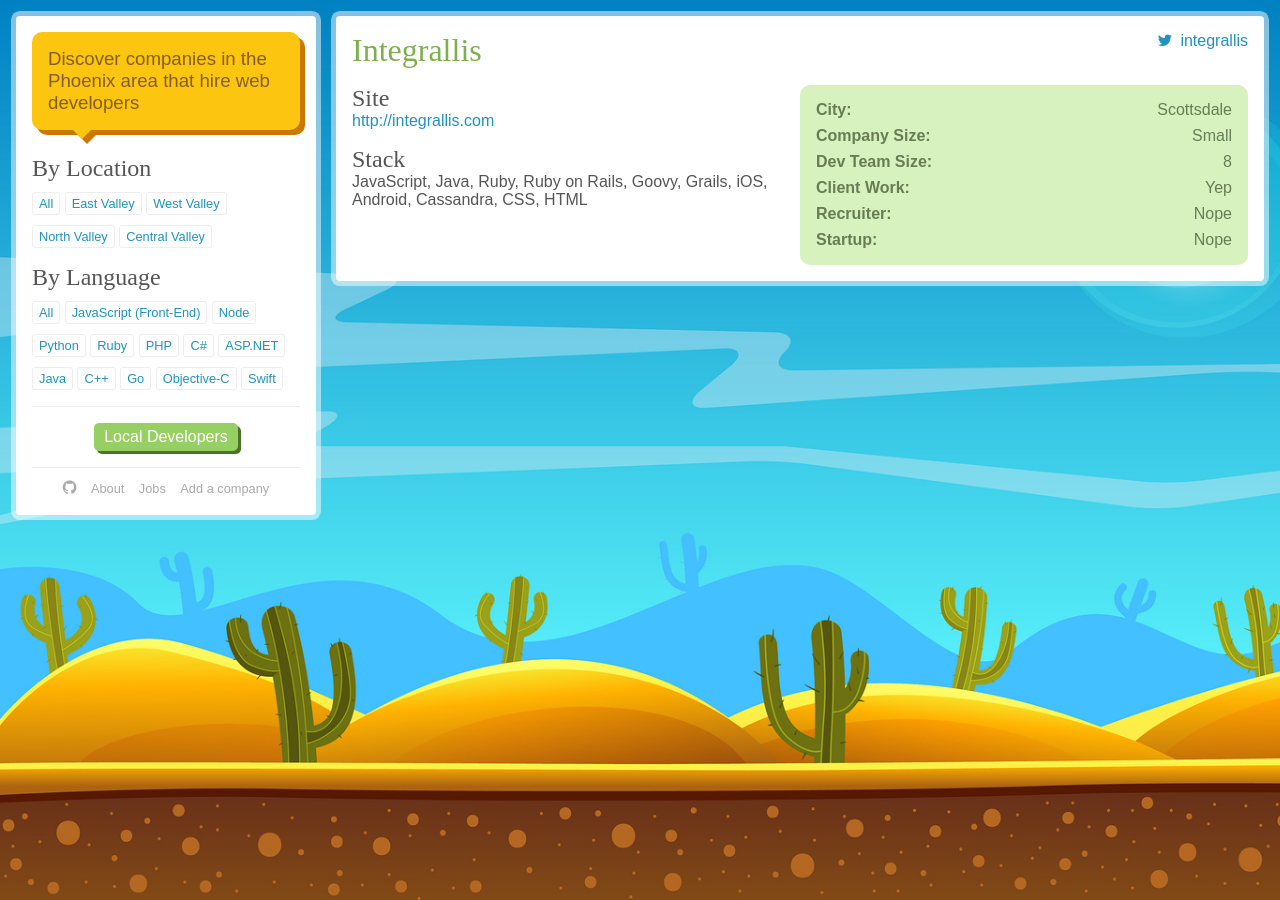
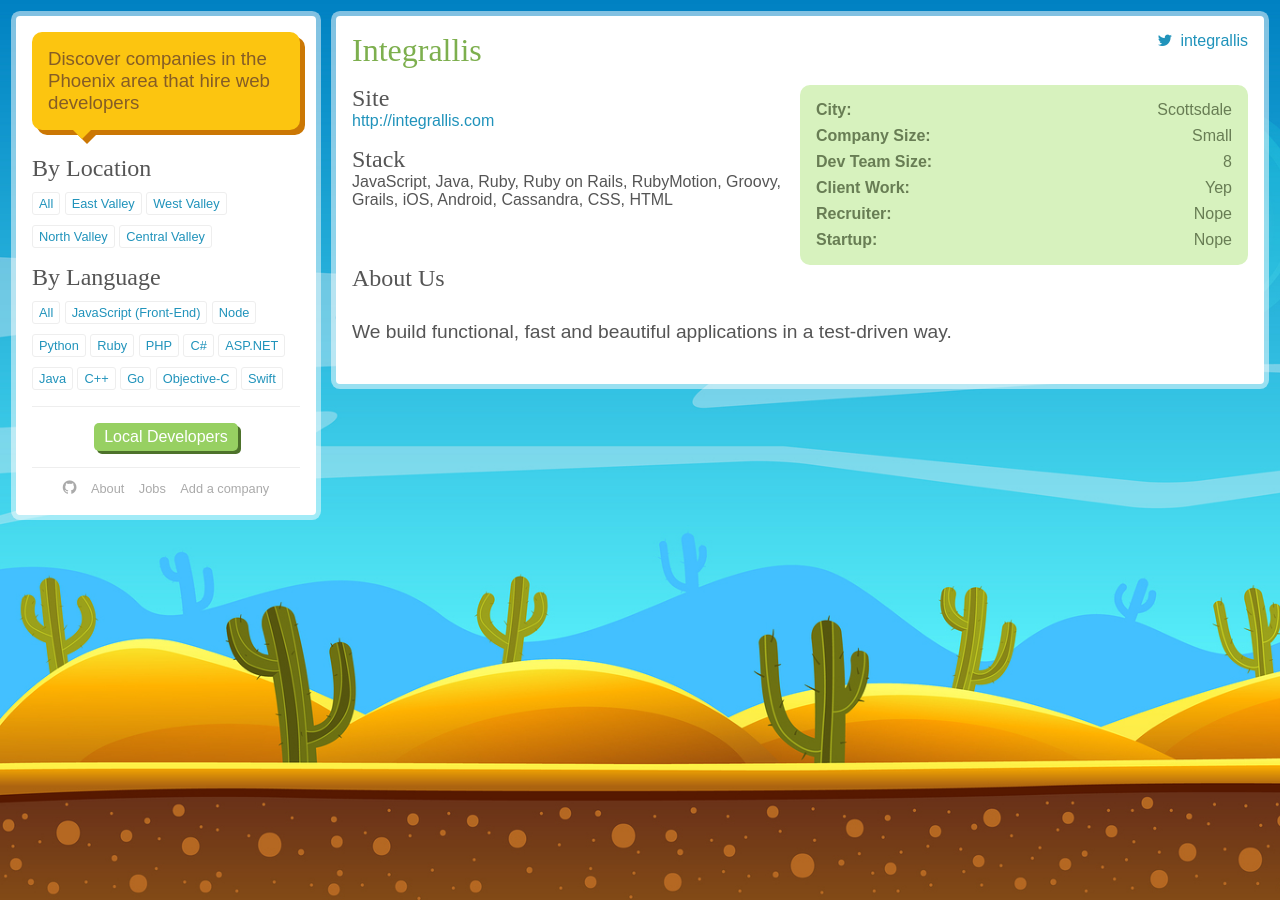
Before and after one commit to bradwestfall/webdevphoenix, a Jekyll site: the page built from companies/integrallis.md, in a window 1280 px wide. Built offline with Jekyll 4.4.1, drawn with Linux system fonts in a browser that asks for light colours; nearby versions of some CDN libraries; some web fonts are replaced.

Commit message:
Added description & Fixed typo

```diff
--- a/companies/integrallis.md
+++ b/companies/integrallis.md
@@ -4,7 +4,7 @@
 overview: We are a Web/Mobile design & development company in Scottsdale, Arizona
 company_size: Small
 dev_team_size: 8
-stack: [JavaScript, Java, Ruby, Ruby on Rails, Goovy, Grails, iOS, Android, Cassandra, CSS, HTML]
+stack: [JavaScript, Java, Ruby, Ruby on Rails, RubyMotion, Groovy, Grails, iOS, Android, Cassandra, CSS, HTML]
 region: [East]
 city: [Scottsdale]
 lat: 33.614628
@@ -16,3 +16,6 @@
 twitter: integrallis
 fa: fa-connectdevelop
 ---
+
+
+We build functional, fast and beautiful applications in a test-driven way.
```
